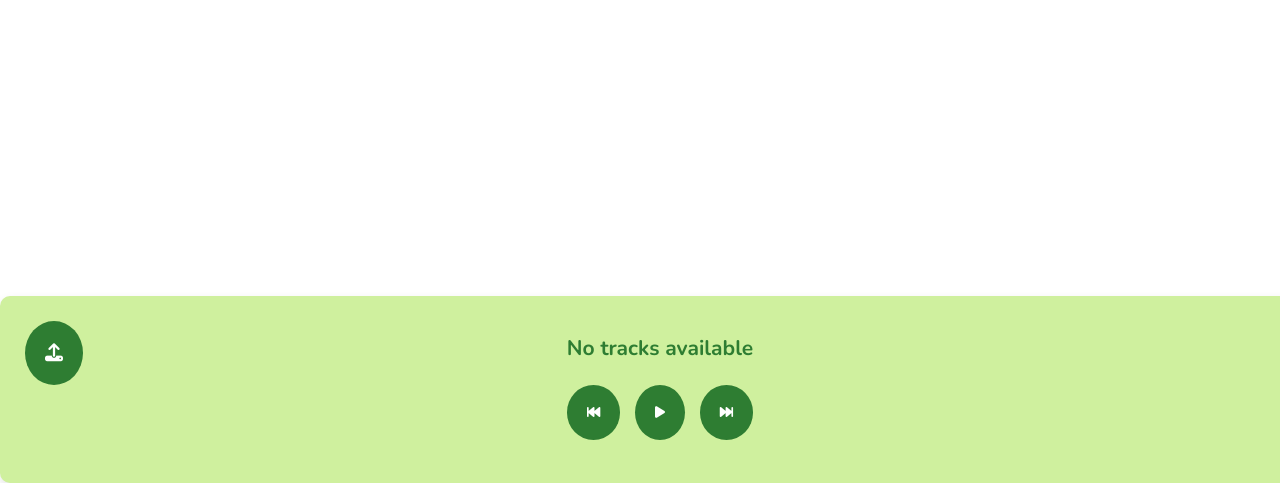
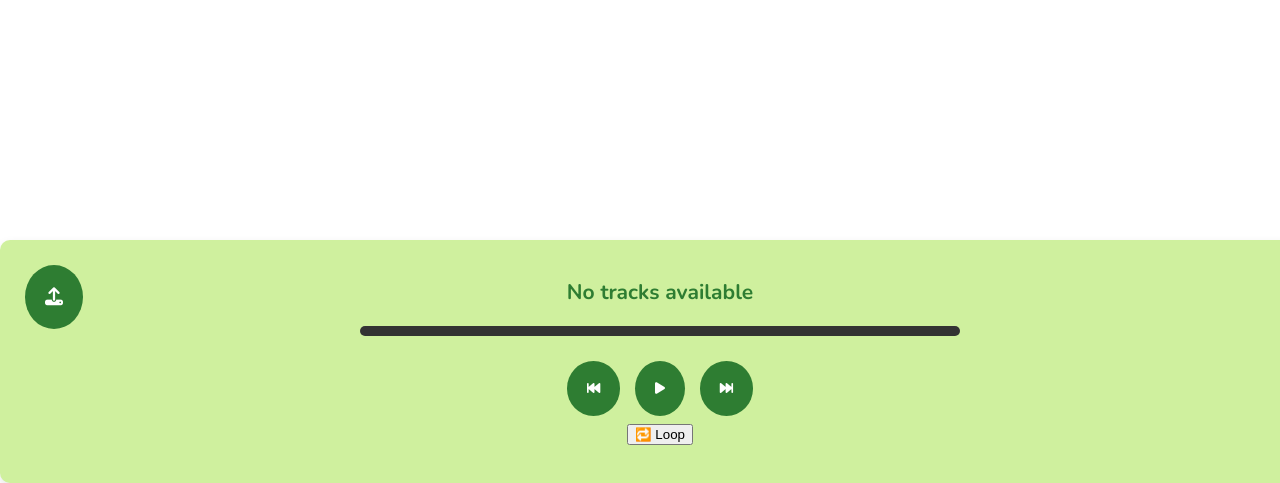
Before and after one commit to Frances06/Repertoire, a Flask app: page / in a window 1280 px wide. Shown: the part 317-800 px from the top of the page. Run offline with Flask 3, Linux system fonts and the light colour scheme; data that the repository does not hold is empty; some web fonts are replaced.

Commit message:
Add loop functionality and progress bar

```diff
--- a/app.py
+++ b/app.py
@@ -47,6 +47,10 @@ def playlist():
 
 @app.route("/upload", methods=["POST"])
 def upload_file():
+    # limit to 15 tracks
+    if len(os.listdir(app.config["UPLOAD_FOLDER"])) >= 15:
+        return jsonify({"error": "Track limit reached (15 songs max)."}), 400
+
     if "file" not in request.files:
         return jsonify({"error": "No file provided"}), 400
 
--- a/static/script.js
+++ b/static/script.js
@@ -75,6 +75,7 @@ loadTrack(0);*/
 
     let tracks = [];
     let currentTrack = 0;
+    let loopSong = false;
 
     const audio = document.getElementById("audio");
     const trackTitle = document.getElementById("track-title");
@@ -217,10 +218,24 @@ function refreshPlaylist() {
         loadTrack(currentTrack, true);
     });
 
-    // Auto-play next track when current ends
+    // Play next track or loop when current ends
     audio.addEventListener("ended", () => {
-        nextBtn.click();
+        if (loopSong) {
+            audio.currentTime = 0;
+            audio.play();
+        } else {
+            nextBtn.click();
+        }
     });
+
+    // Loop button functionality
+    const loopBtn = document.getElementById("loop");
+
+    loopBtn.addEventListener("click", () => {
+        loopSong = !loopSong;
+        loopBtn.classList.toggle("active", loopSong);
+    });
+
 
 const uploadInput = document.getElementById("upload");
 
@@ -236,6 +251,12 @@ uploadInput.addEventListener("change", () => {
         body: formData
     })
     .then(res => res.json())
+    /*.then(data => {
+    if (data.error) {
+        alert(data.error);
+        return;
+    }
+    refreshPlaylist();})*/
     .then(() => {
         return fetch("/api/playlist");
     })
@@ -247,3 +268,19 @@ uploadInput.addEventListener("change", () => {
     })
     .catch(err => console.error("Upload failed:", err));
 });
+
+const progressContainer = document.getElementById("progress-container");
+const progress = document.getElementById("progress");
+
+audio.addEventListener("timeupdate", () => {
+    const percent = (audio.currentTime / audio.duration) * 100;
+    progress.style.width = percent + "%";
+});
+
+progressContainer.addEventListener("click", (e) => {
+    const width = progressContainer.clientWidth;
+    const clickX = e.offsetX;
+    const duration = audio.duration;
+
+    audio.currentTime = (clickX / width) * duration;
+});
--- a/static/styles.css
+++ b/static/styles.css
@@ -131,8 +131,24 @@ nav > ul > li.active > a {
   border: none;
   border-radius: 4px;
   cursor: pointer;*/
-position: absolute;
+  position: absolute;
   left: 0;
   top: 50%;
   transform: translateY(-50%);
 }
+
+#progress-container {
+    width: 600px;
+    height: 10px;
+    background: #333;
+    border-radius: 5px;
+    cursor: pointer;
+    margin: 20px auto;
+}
+
+#progress {
+    width: 0%;
+    height: 100%;
+    background: #FF9800;
+    border-radius: 5px;
+}
--- a/templates/base.html
+++ b/templates/base.html
@@ -45,12 +45,16 @@
             </label>
             <h3 id="track-title" style="display: inline;">Loading...</h3>
         </div>
+        <div id="progress-container">
+            <div id="progress"></div>
+        </div>
         <audio id="audio" preload="metadata"></audio>
         <div class="controls">
             <button id="prev"><i class="fa-solid fa-backward-fast"></i></button>
             <button id="play"><i class="fa-solid fa-play"></i></button>
             <button id="next"><i class="fa-solid fa-forward-fast"></i></button>
         </div>
+        <button id="loop">🔁 Loop</button>
         <ul id="playlist"></ul>
     </div>
 <script src="{{ url_for('static', filename='script.js') }}" defer></script>
```
Also changed, not shown: 1 other file.
